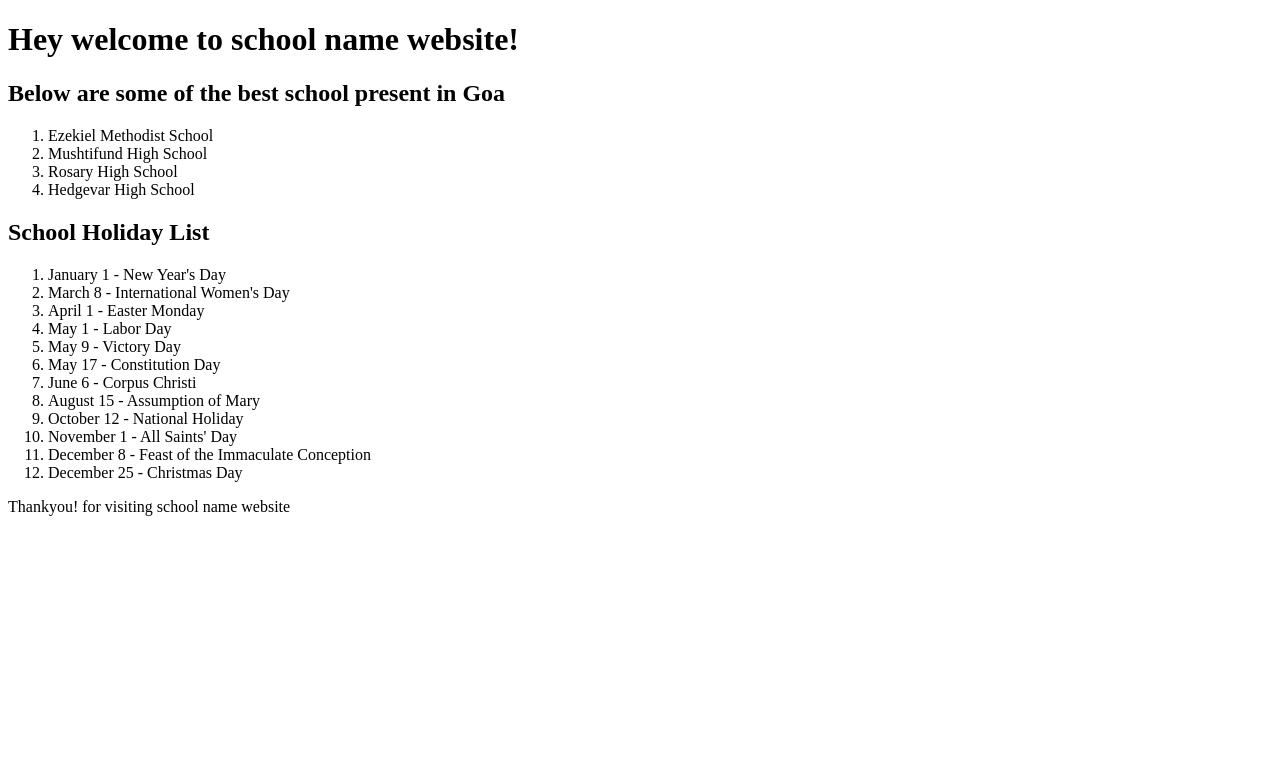
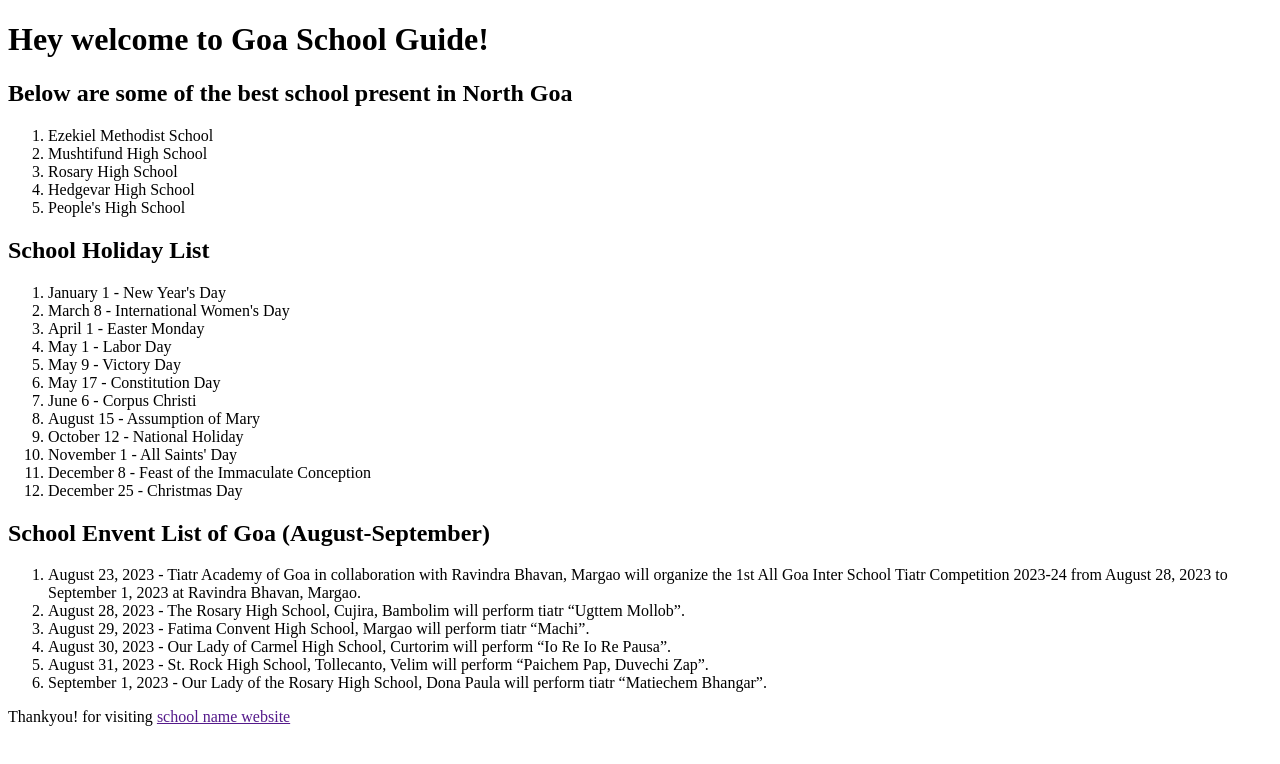
Before and after one commit to RahulRaut/school-name-site, a plain HTML site: page index.html in a window 1280 px wide. Drawn offline with Linux system fonts and the light colour scheme.

Commit message:
updates in the website

```diff
--- a/index.html
+++ b/index.html
@@ -3,16 +3,17 @@
 <head>
     <meta charset="UTF-8">
     <meta name="viewport" content="width=device-width, initial-scale=1.0">
-    <title>School name site</title>
+    <title>Goa School Guide</title>
 </head>
 <body>
-    <h1>Hey welcome to school name website!</h1>
-    <h2>Below are some of the best school present in Goa</h2>
+    <h1>Hey welcome to Goa School Guide!</h1>
+    <h2>Below are some of the best school present in North Goa</h2>
     <ol>
         <li>Ezekiel Methodist School</li>
         <li>Mushtifund High School</li>
         <li>Rosary High School</li>
         <li>Hedgevar High School</li>
+        <li>People's High School</li>
     </ol>
     <h2>School Holiday List</h2>
     <ol>
@@ -29,6 +30,15 @@
         <li>December 8 - Feast of the Immaculate Conception</li>
         <li>December 25 - Christmas Day</li>
     </ol>
-    <p>Thankyou! for visiting  school name website</p>
+    <h2>School Envent List of Goa (August-September)</h2>
+    <ol>
+        <li>August 23, 2023 - Tiatr Academy of Goa in collaboration with Ravindra Bhavan, Margao will organize the 1st All Goa Inter School Tiatr Competition 2023-24 from August 28, 2023 to September 1, 2023 at Ravindra Bhavan, Margao.</li>
+        <li>August 28, 2023 - The Rosary High School, Cujira, Bambolim will perform tiatr “Ugttem Mollob”.</li>
+        <li>August 29, 2023 - Fatima Convent High School, Margao will perform tiatr “Machi”.</li>
+        <li>August 30, 2023 - Our Lady of Carmel High School, Curtorim will perform “Io Re Io Re Pausa”.</li>
+        <li>August 31, 2023 - St. Rock High School, Tollecanto, Velim will perform “Paichem Pap, Duvechi Zap”.</li>
+        <li>September 1, 2023 - Our Lady of the Rosary High School, Dona Paula will perform tiatr “Matiechem Bhangar”.</li>
+    </ol>
+    <p>Thankyou! for visiting  <a href rel="https://schoolnamesite.netlify.app/">school name website</a></p>
 </body>
 </html>
```
